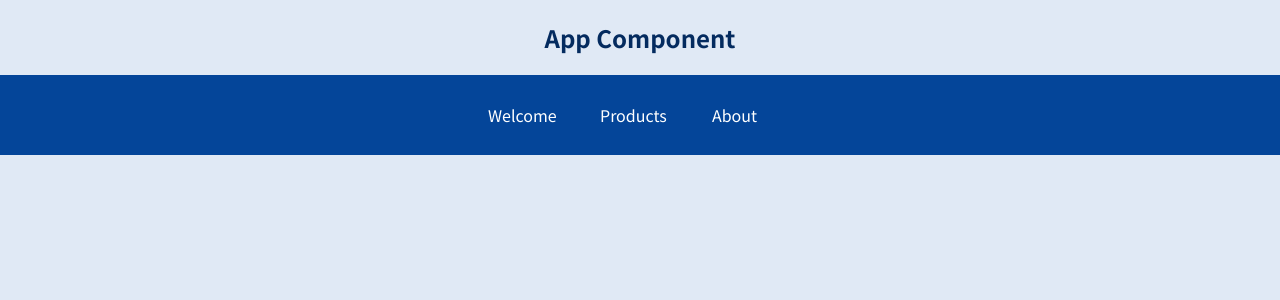
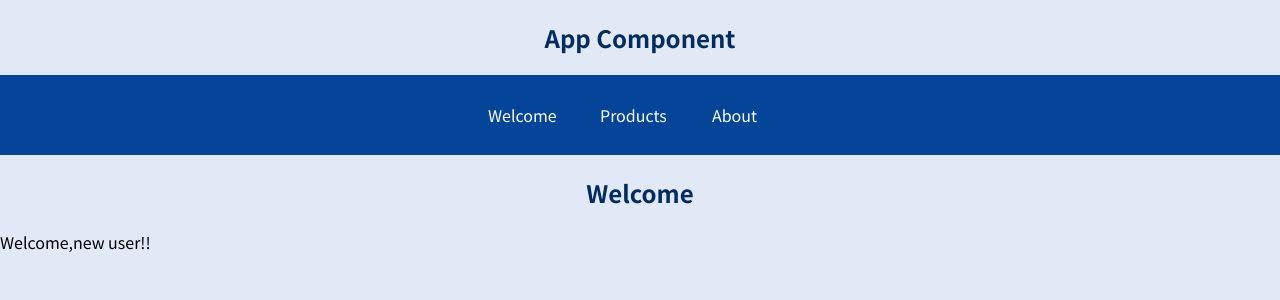
Before and after one commit to zdTang/20-Building-a-Multi-Page-SPA-with-React-Router, a React (Create React App) app in the folder starting-project/: page /welcome/new-user in a window 1280 px wide. Shown: the top 300 px of the page. Built offline with nearby package versions, Linux system fonts and the light colour scheme.

Commit message:
20-010 Working with Nested Routes
Router v6 changed a lot
to use a nested router, we need add a "Outlet" in the parent component's template to tell where to insert the content.

Youtube:
https://www.youtube.com/watch?v=F5eDWtJRYaI

```diff
--- a/starting-project/src/App.js
+++ b/starting-project/src/App.js
@@ -11,7 +11,12 @@ function App() {
       <MainHeader />
       {/* In V6,We use Routes to replace Switch in V5 */}
       <Routes>
-        <Route path="/welcome" element={<Welcome />} />
+        <Route path="/welcome" element={<Welcome />}>
+          <Route
+            path="/welcome/new-user"
+            element={<p1>Welcome,new user!!</p1>}
+          />
+        </Route>
         <Route path="/products" element={<Products />} />
         <Route path="/about" element={<About />} />
         {/* Here to define the route format */}
--- a/starting-project/src/pages/Welcome.js
+++ b/starting-project/src/pages/Welcome.js
@@ -1,5 +1,14 @@
+import { Outlet } from "react-router-dom";
+
 const Welcome = () => {
-  return <h1>The Welcome Page</h1>;
+  return (
+    <section>
+      <h1>Welcome</h1>
+      <div>
+        <Outlet />
+      </div>
+    </section>
+  );
 };
 
 export default Welcome;
```
Also changed, not shown: starting-project/src/pages/WelcomeNewUser.js (added, +11 -0 lines), 1 other file (tests, documents, lock files or other folders).
